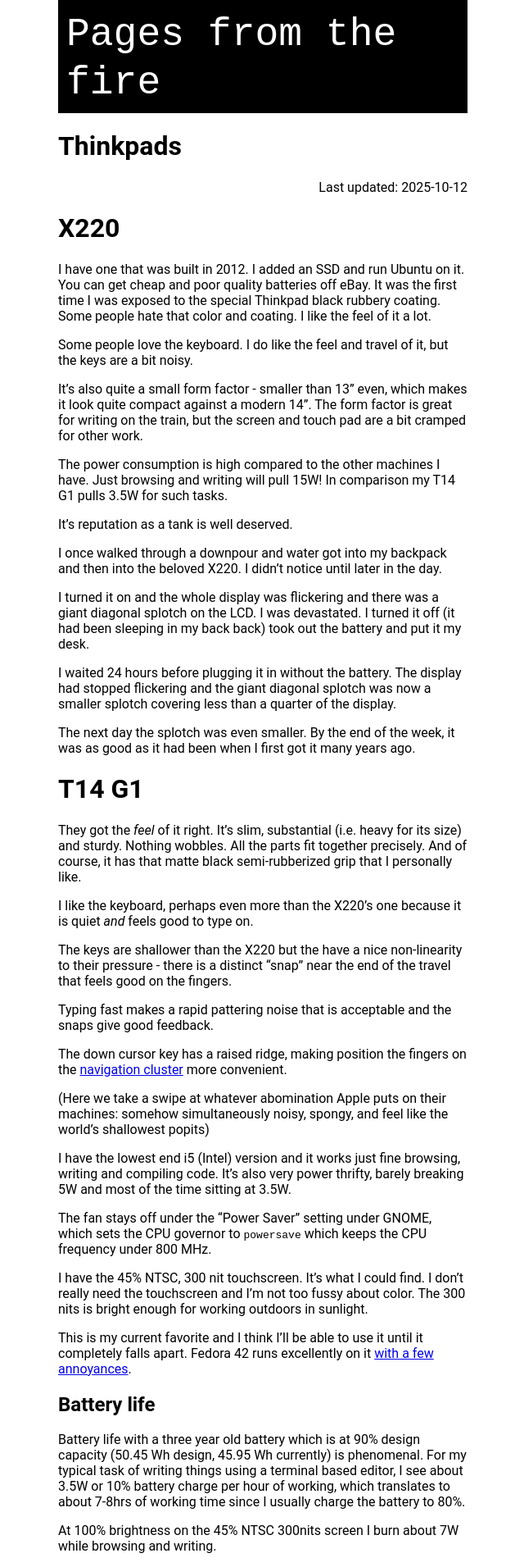
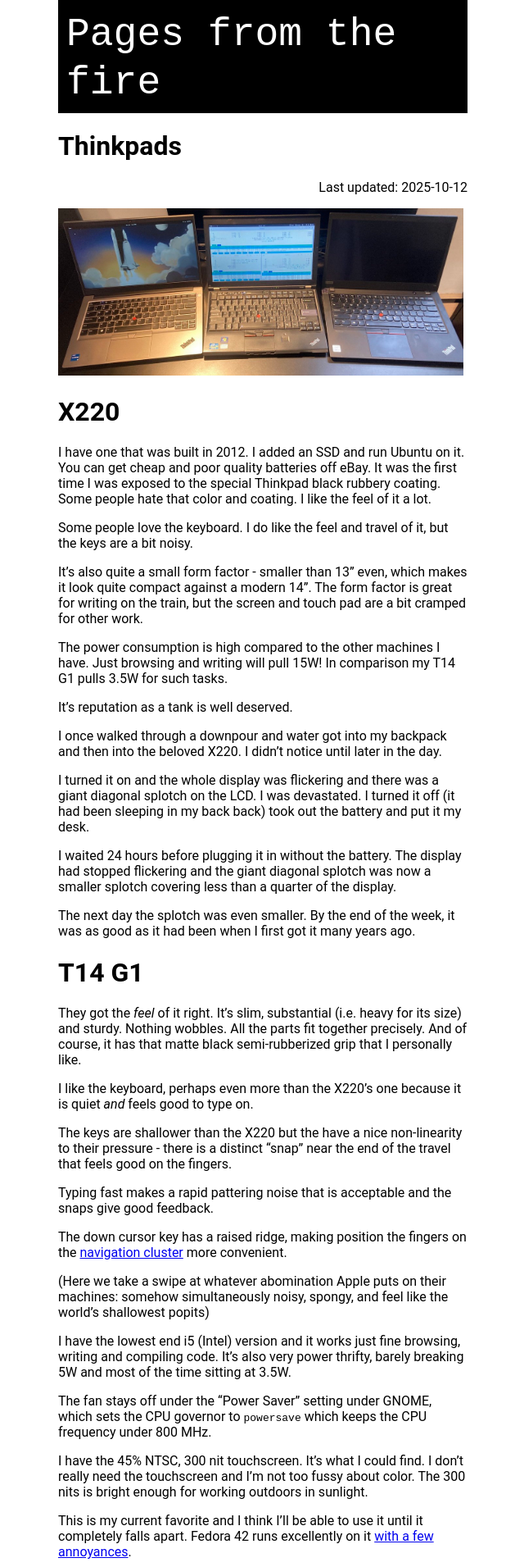
Before and after one commit to kghose/kghose.github.io, a Jekyll site: the page built from linux-tips/thinkpads.md, in a window 1280 px wide. Shown: the top 1911 px of the page at 82% size, without its empty margins (319-959 px from the left). Built offline with Jekyll 4.4.1, drawn with Linux system fonts in a browser that asks for light colours.

Commit message:
Add photo.

```diff
--- a/linux-tips/thinkpads.md
+++ b/linux-tips/thinkpads.md
@@ -4,6 +4,9 @@ permalink: /thinkpads
 layout: page
 last_modified_at: 2025-10-12
 ---
+
+![](/linux-tips/three-thinkpads.jpg)
+
 
 # X220
 
```
Also changed, not shown: linux-tips/three-thinkpads.jpg (added).
